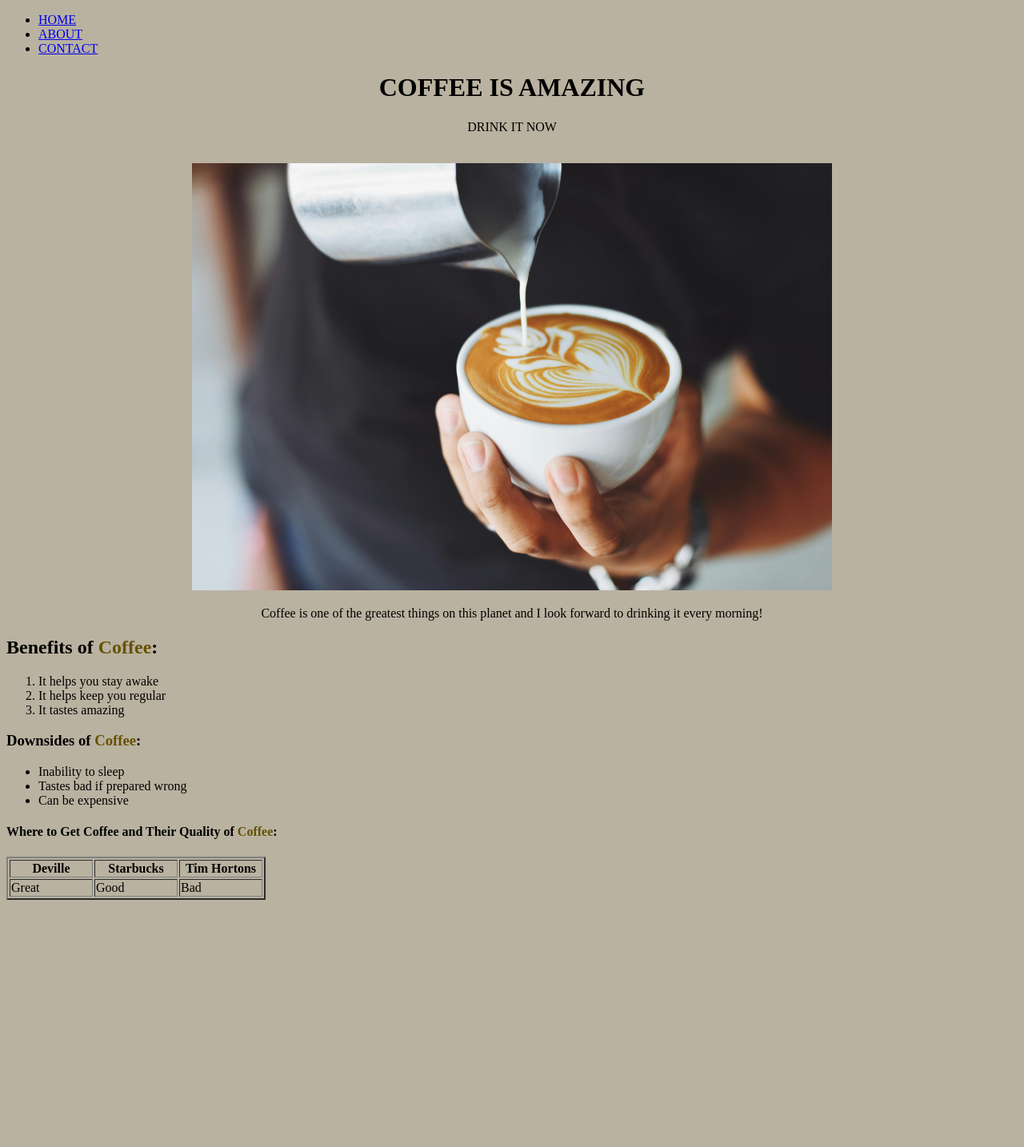
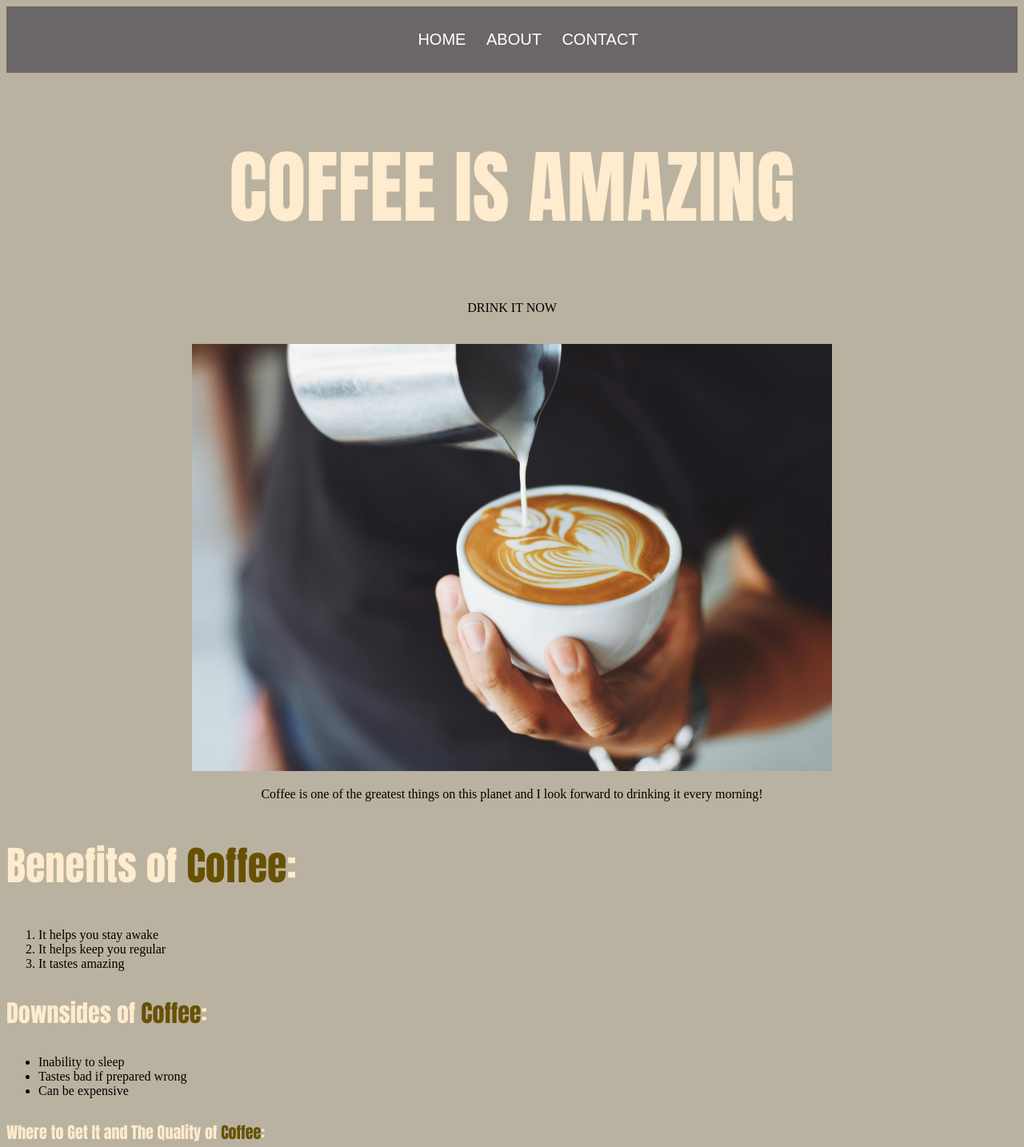
Before and after one commit to MatthewJCampbell/MatthewJCampbell.github.io, a plain HTML site: page index.html in a window 1280 px wide. Shown: the top 1434 px of the page at 80% size. Before the commit the page ends 1169 px from the top, so only its background shows below. Drawn offline with Linux system fonts and the light colour scheme.

Commit message:
css style commits for nav and headings

```diff
--- a/css/styles.css
+++ b/css/styles.css
@@ -0,0 +1,33 @@
+
+nav {
+    background-color: #6b6767;
+    color: white;
+    padding: 10px;
+    text-align: center;
+    font-family: Arial, sans-serif;
+    font-size: 20px;
+}
+nav a {
+    color: white;
+    text-decoration: none;
+    padding: 10px;
+}
+h1 {
+    color: blanchedalmond;
+    font-family:Impact, Haettenschweiler, 'Arial Narrow Bold', sans-serif;
+    font-size: 100px;
+}
+h2 {
+    color: blanchedalmond;
+    font-family:Impact, Haettenschweiler, 'Arial Narrow Bold', sans-serif;
+    font-size: 50px;
+}
+h3 {
+    color: blanchedalmond;
+    font-family:Impact, Haettenschweiler, 'Arial Narrow Bold', sans-serif;
+    font-size: 30px;
+}h4 {
+    color: blanchedalmond;
+    font-family:Impact, Haettenschweiler, 'Arial Narrow Bold', sans-serif;
+    font-size: 20px;
+}
--- a/index.html
+++ b/index.html
@@ -1,15 +1,16 @@
 <!DOCTYPE html>
 <html>
 <head>
+    <link rel="stylesheet" href="./css/styles.css">
     <title>Addicted to Coffee</title>
 </head>
 <body style="background-color:rgb(185, 178, 160)">
     <!-- This is the navigation bar which will be expanded later -->
     <nav>
         <ul id="navbar">
-            <li><a href="index.html">HOME</a></li>
-            <li><a href="#">ABOUT</a></li>
-            <li><a href="#">CONTACT</a></li>
+            <li style="display: inline;" ><a href="index.html">HOME</a></li>
+            <li style="display: inline;" ><a href="#">ABOUT</a></li>
+            <li style="display: inline;" ><a href="#">CONTACT</a></li>
         </ul>
     </nav>
     <center><h1>COFFEE IS AMAZING</h1></center>
@@ -34,7 +35,7 @@
             <li>Tastes bad if prepared wrong</li>
             <li>Can be expensive</li>
         </ul>
-    <h4>Where to Get Coffee and Their Quality of <span style="color:rgb(103, 81, 1)">Coffee</span>:</h4>
+    <h4>Where to Get It and The Quality of <span style="color:rgb(103, 81, 1)">Coffee</span>:</h4>
     <!-- This table shows a few different coffee options around calgary and their quality according to me -->
     <table border="2" radius="5px" >
         <tr>
```
